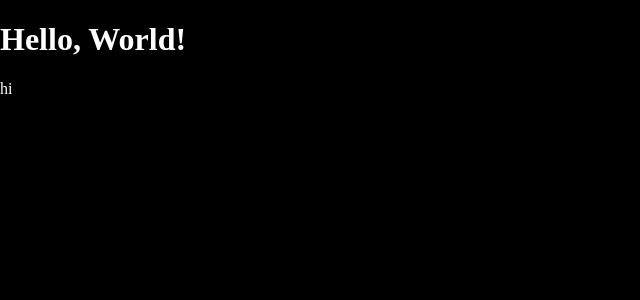
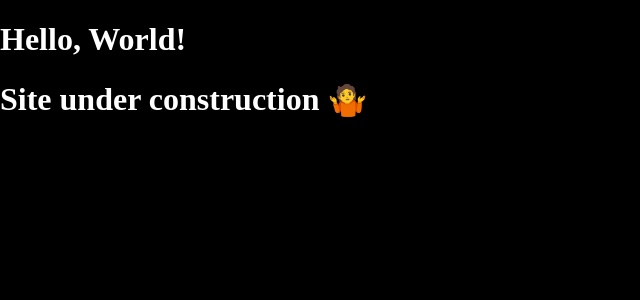
Before and after one commit to TimFinucane/personal-site, a React app: page / in a window 1280 px wide. Shown: the top 300 px of the page, without its empty margins (0-640 px from the left). Built offline with nearby package versions, Linux system fonts and the light colour scheme; the HTML template or start-up script is replaced by a standard one.

Commit message:
Add main site message

```diff
--- a/src/index.tsx
+++ b/src/index.tsx
@@ -3,7 +3,6 @@ import { render } from 'react-dom';
 import { BrowserRouter, Route, Switch } from 'react-router-dom';
 
 import PageHeader from './components/page-header';
-import Resume from './components/resume';
 
 import pages from './static/pages.json';
 import resume from './static/resume.json';
@@ -23,7 +22,7 @@ const App = () => (
             <PageHeader title="Hello, World!" options={header_menu} />
             <div id={styles.bodyContent}>
                 <Switch>
-                    <Route exact path="/" component={() => <p>hi</p>}/>
+                    <Route exact path="/" component={() => <h1>Site under construction 🤷</h1>}/>
                     <Route path="/resume"component={() => <p>resume</p>} />
                     <Route path="/projects" component={() => <p>projects</p>}/>
                     <Route path="/referrals" component={() => <p>referrals</p>}/>
```
